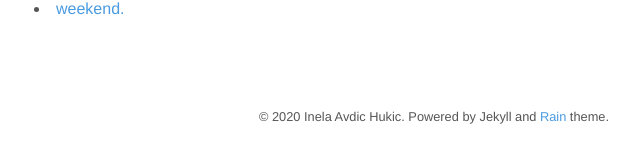
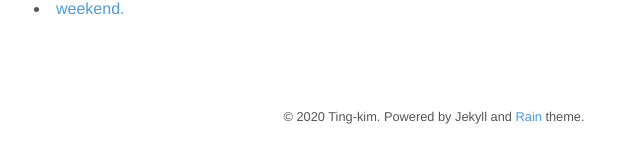
Before and after one commit to Ting-Kim/Ting-kim.github.io, a Jekyll site: the page built from _posts/ai_dev_course/2020-11-30-ai_dev_course_readme.md, in a window 1280 px wide and 900 px high, scrolled down 3110 px. Shown: the part 739-897 px from the top of the window, without its empty margins (206-846 px from the left). Built offline with Jekyll 4.4.1, drawn with Linux system fonts in a browser that asks for light colours; nearby versions of some CDN libraries; our own code applies the rules of GitHub Pages for plain Markdown files; some of the changed text lies outside the part shown.

Commit message:
blog setting

```diff
--- a/_config.yml
+++ b/_config.yml
@@ -1,13 +1,13 @@
 # Site settings
-title:          Rain
-description:    "Rain is a simple and clean Jekyll theme with focus on content."
-url:            https://github.com/inelaah/rain
+title:          Ting's blog
+description:    TIL note
+url:            https://Ting-kim.github.io
 
 # Author
 author:
-  name:         Inela Avdic Hukic
-  email:        inelaah@gmail.com
-  url:          https://inelaah.com
+  name:         Ting-kim
+  email:        ting_916@naver.com
+  url:          https://Ting-kim.github.io
 
 # Build settings
 markdown:       kramdown
@@ -34,10 +34,8 @@ related_posts_section:
 
 # Links to social media
 social:
-  email: inelaah@gmail.com
-  github: https://github.com/inelaah
-  twitter: https://twitter.com
-  linkedin: https://ba.linkedin.com/in/inela-avdic-hukic-322354131
+  email: ting_916@naver.com
+  github: https://github.com/Ting-kim
 
 # Math equation
 markdown: kramdown
--- a/_posts/ai_dev_course/2020-11-30-ai_dev_course_readme.md
+++ b/_posts/ai_dev_course/2020-11-30-ai_dev_course_readme.md
@@ -3,7 +3,9 @@
 이 디렉토리에 학습한 내용을 기록할 예정이다. (Like TIL)
 
 ### 학습 기록
+
 #### 1st week - 파이썬을 이용한 알고리즘과 자료 구조
+
 <li>
 <a href="https://github.com/Ting-Kim/Ting-kim.github.io/blob/main/_posts/ai_dev_course/1st_week/2020-12-01-%5B1st%20week-day1%5D%EB%B0%B0%EC%97%B4_%EC%9E%AC%EA%B7%80_%EC%97%B0%EA%B2%B0%EB%A6%AC%EC%8A%A4%ED%8A%B8_%EC%8A%A4%ED%83%9D.md">day1. 배열, 재귀, 연결리스트, 스택 (2020-12-01)</a>
 </li>
@@ -22,6 +25,7 @@
 <li><a href="#">weekend.</a></li>
 
 #### 3rd week
+
 <li><a href="#">day1.</a></li>
 <li><a href="#">day2.</a></li>
 <li><a href="#">day3.</a></li>
@@ -30,6 +34,7 @@
 <li><a href="#">weekend.</a></li>
 
 #### 4th week
+
 <li><a href="#">day1.</a></li>
 <li><a href="#">day2.</a></li>
 <li><a href="#">day3.</a></li>
@@ -38,6 +43,7 @@
 <li><a href="#">weekend.</a></li>
 
 #### 5th week
+
 <li><a href="#">day1.</a></li>
 <li><a href="#">day2.</a></li>
 <li><a href="#">day3.</a></li>
@@ -46,6 +52,7 @@
 <li><a href="#">weekend.</a></li>
 
 #### 6th week
+
 <li><a href="#">day1.</a></li>
 <li><a href="#">day2.</a></li>
 <li><a href="#">day3.</a></li>
@@ -54,6 +61,7 @@
 <li><a href="#">weekend.</a></li>
 
 #### 7th week
+
 <li><a href="#">day1.</a></li>
 <li><a href="#">day2.</a></li>
 <li><a href="#">day3.</a></li>
@@ -62,6 +70,7 @@
 <li><a href="#">weekend.</a></li>
 
 #### 8th week
+
 <li><a href="#">day1.</a></li>
 <li><a href="#">day2.</a></li>
 <li><a href="#">day3.</a></li>
@@ -70,6 +79,7 @@
 <li><a href="#">weekend.</a></li>
 
 #### 9th week
+
 <li><a href="#">day1.</a></li>
 <li><a href="#">day2.</a></li>
 <li><a href="#">day3.</a></li>
@@ -78,6 +88,7 @@
 <li><a href="#">weekend.</a></li>
 
 #### 10th week
+
 <li><a href="#">day1.</a></li>
 <li><a href="#">day2.</a></li>
 <li><a href="#">day3.</a></li>
@@ -86,6 +97,7 @@
 <li><a href="#">weekend.</a></li>
 
 #### 11th week
+
 <li><a href="#">day1.</a></li>
 <li><a href="#">day2.</a></li>
 <li><a href="#">day3.</a></li>
@@ -94,6 +106,7 @@
 <li><a href="#">weekend.</a></li>
 
 #### 12th week
+
 <li><a href="#">day1.</a></li>
 <li><a href="#">day2.</a></li>
 <li><a href="#">day3.</a></li>
@@ -102,6 +115,7 @@
 <li><a href="#">weekend.</a></li>
 
 #### 13th week
+
 <li><a href="#">day1.</a></li>
 <li><a href="#">day2.</a></li>
 <li><a href="#">day3.</a></li>
@@ -110,6 +124,7 @@
 <li><a href="#">weekend.</a></li>
 
 #### 14th week
+
 <li><a href="#">day1.</a></li>
 <li><a href="#">day2.</a></li>
 <li><a href="#">day3.</a></li>
@@ -118,6 +133,7 @@
 <li><a href="#">weekend.</a></li>
 
 #### 15th week
+
 <li><a href="#">day1.</a></li>
 <li><a href="#">day2.</a></li>
 <li><a href="#">day3.</a></li>
@@ -126,6 +142,7 @@
 <li><a href="#">weekend.</a></li>
 
 #### 16th week
+
 <li><a href="#">day1.</a></li>
 <li><a href="#">day2.</a></li>
 <li><a href="#">day3.</a></li>
```
Also changed, not shown: other parts of _posts/ai_dev_course/2020-11-30-ai_dev_course_readme.md (+2 -1 lines).
